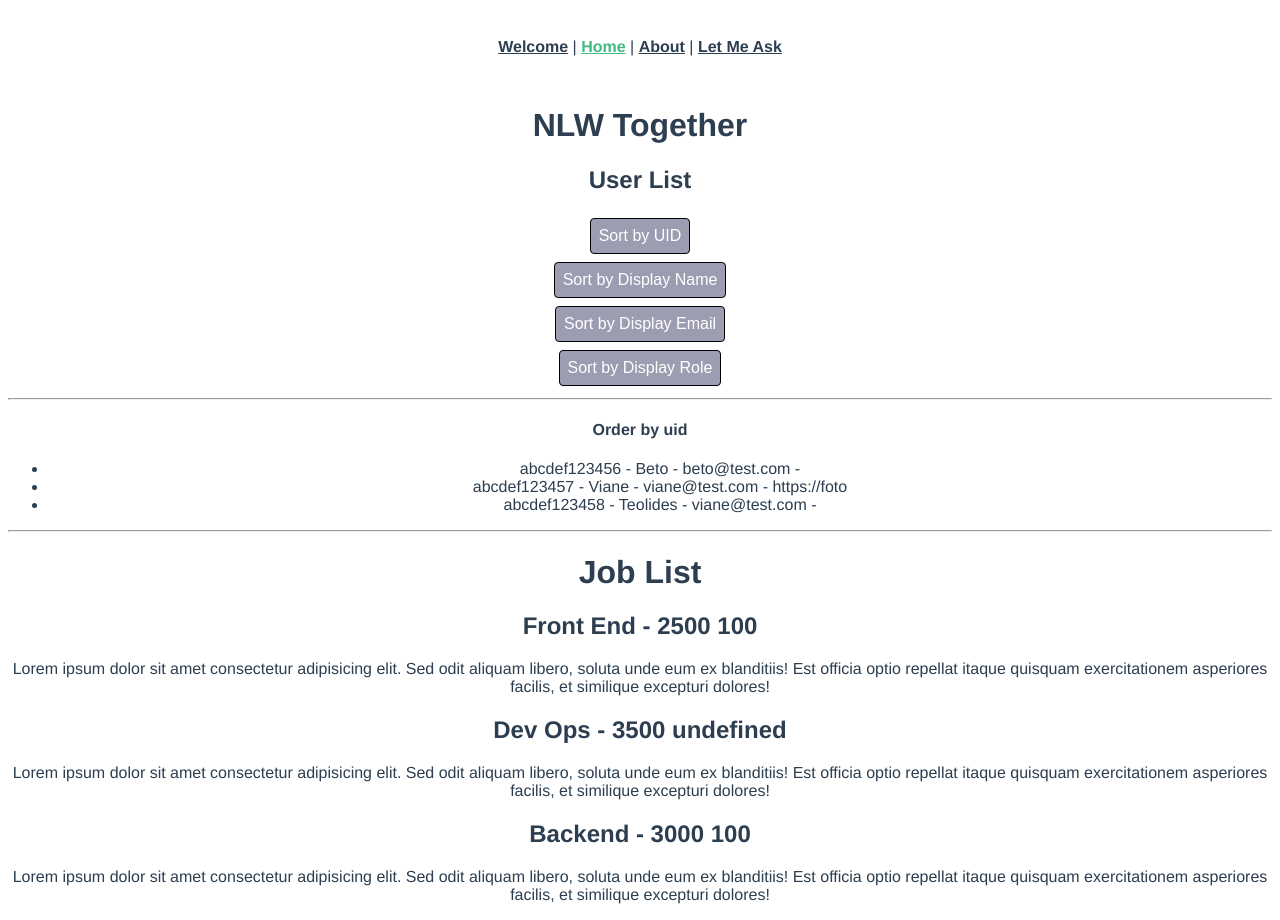
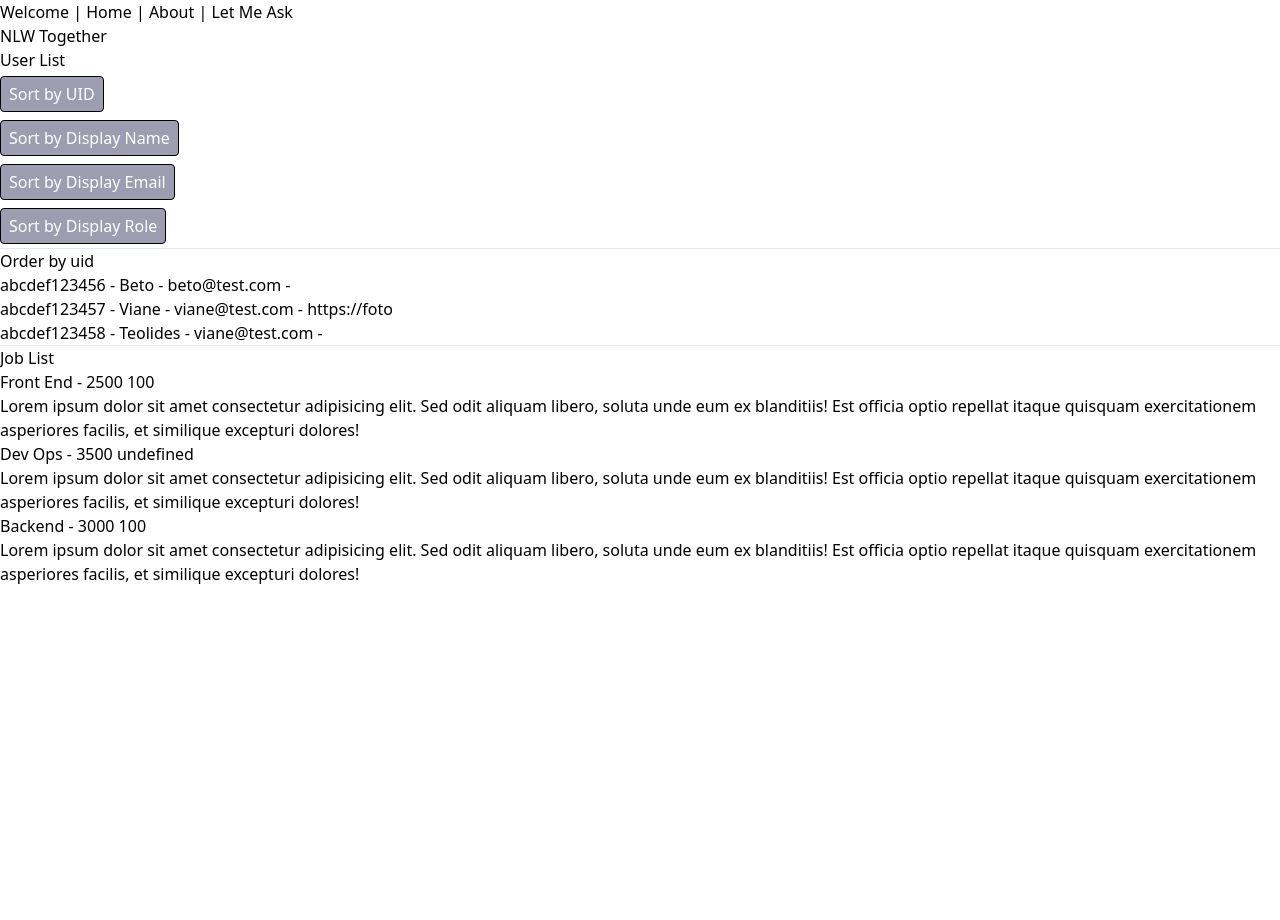
Before and after one commit to betogroo/nlw-together, a Vue app: page / in a window 1280 px wide. After the commit the page ends 800 px from the top, so only its background shows below. Built offline with nearby package versions, Linux system fonts and the light colour scheme; no server answers.

Commit message:
feat: installl tailwind

```diff
--- a/package.json
+++ b/package.json
@@ -9,9 +9,13 @@
     "lint": "vue-cli-service lint"
   },
   "dependencies": {
+    "@tailwindcss/postcss7-compat": "^2.0.2",
+    "autoprefixer": "^9",
     "core-js": "^3.6.5",
     "firebase": "^9.1.3",
+    "postcss": "^7",
     "register-service-worker": "^1.7.1",
+    "tailwindcss": "npm:@tailwindcss/postcss7-compat@^2.0.2",
     "vue": "^3.2.20",
     "vue-router": "^4.0.0-0",
     "vuex": "^4.0.0-0"
@@ -39,6 +43,7 @@
     "prettier": "^2.2.1",
     "sass-loader": "^8.0.2",
     "typescript": "~4.1.5",
+    "vue-cli-plugin-tailwind": "~2.0.6",
     "vue-jest": "^5.0.0-0"
   }
 }
--- /dev/null
+++ b/postcss.config.js
@@ -0,0 +1,6 @@
+module.exports = {
+  plugins: {
+    tailwindcss: {},
+    autoprefixer: {}
+  }
+}
--- a/src/App.vue
+++ b/src/App.vue
@@ -8,25 +8,13 @@
   <router-view />
 </template>
 
-<style lang="scss">
-#app {
-  font-family: Avenir, Helvetica, Arial, sans-serif;
-  -webkit-font-smoothing: antialiased;
-  -moz-osx-font-smoothing: grayscale;
-  text-align: center;
-  color: #2c3e50;
-}
+<script lang="ts">
+import { defineComponent } from 'vue'
+import './assets/tailwind.css'
 
-#nav {
-  padding: 30px;
-
-  a {
-    font-weight: bold;
-    color: #2c3e50;
-
-    &.router-link-exact-active {
-      color: #42b983;
-    }
+export default defineComponent({
+  setup() {
+    return {}
   }
-}
-</style>
+})
+</script>
--- /dev/null
+++ b/src/assets/tailwind.css
@@ -0,0 +1,5 @@
+@tailwind base;
+
+@tailwind components;
+
+@tailwind utilities;
--- /dev/null
+++ b/tailwind.config.js
@@ -0,0 +1,11 @@
+module.exports = {
+  purge: { content: ['./public/**/*.html', './src/**/*.vue'] },
+  darkMode: false, // or 'media' or 'class'
+  theme: {
+    extend: {}
+  },
+  variants: {
+    extend: {}
+  },
+  plugins: []
+}
```
Also changed, not shown: 1 other file (tests, documents, lock files or other folders).
